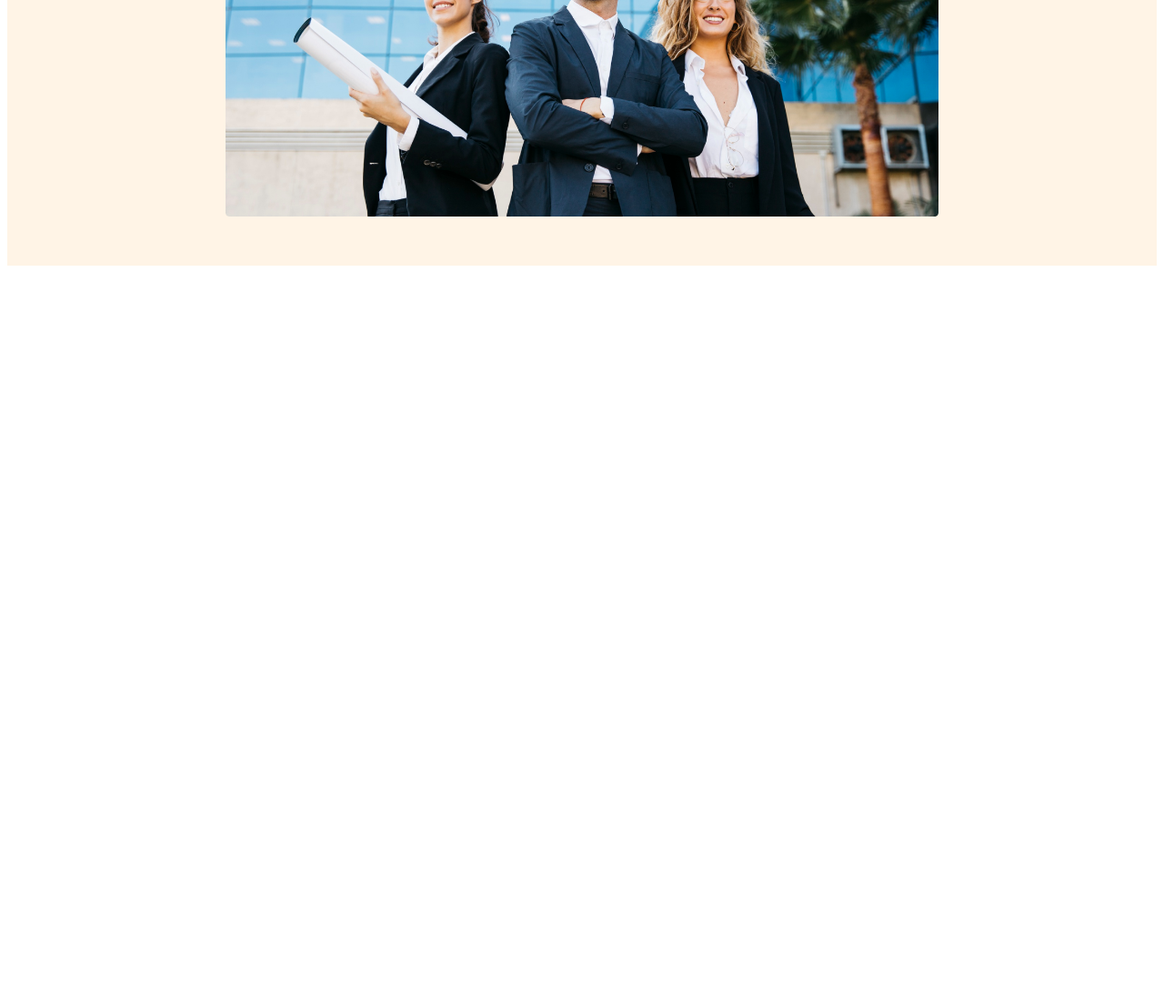
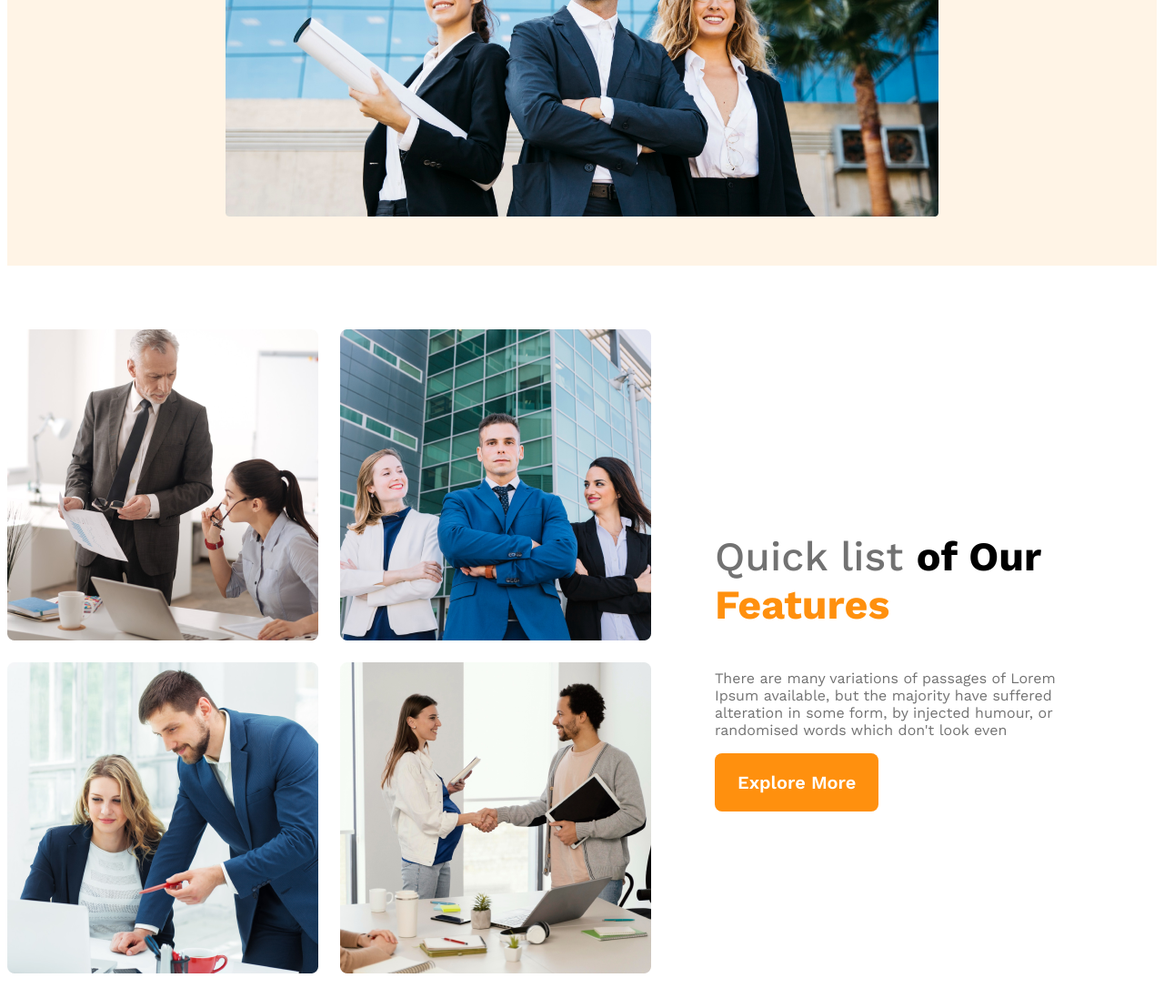
Before and after one commit to tabassumsabaa/g3-archi-website, a plain HTML site: page index.html in a window 1280 px wide. Shown: the part 719-1827 px from the top of the page at 91% size. Before the commit the page ends 1019 px from the top, so only its background shows below. Drawn offline with nearby package versions, Linux system fonts and the light colour scheme.

Commit message:
ass team container

```diff
--- a/index.html
+++ b/index.html
@@ -27,7 +27,20 @@
          </div>
     </header>
     <main>
-
+       <!-- feature section-->
+       <section class="teams-container">
+          <div class="teams-img-container">
+            <img src="images/team1.png" alt="">
+            <img src="images/team2.png" alt="">
+            <img src="images/team3.png" alt="">
+            <img src="images/team4.png" alt="">
+          </div>
+          <div class="teams-content">
+            <h3> <span class="quick"> Quick list </span> <span class="our"> of Our </span> <span class="feature"> Features </span></h3>
+            <p>There are many variations of passages of Lorem Ipsum available, but the majority have suffered alteration in some form, by injected humour, or randomised words which don't look even</p>
+            <button class="btn-primary">Explore More</button>
+          </div>
+       </section>
     </main>
     <footer>
 
--- a/style/archi.css
+++ b/style/archi.css
@@ -64,27 +64,71 @@ nav li a{
     margin-top: 20px;
     width: 100%;
 }
+/* main styles */
+main{
+    max-width: 1440px;
+    margin: 70px auto;
+}
+.teams-container{
+   display: flex;
+   align-items: center;
+}
+.teams-img-container{
+    display: grid;
+    grid-template-columns: repeat(2, 1fr);
+    gap: 1.5rem;
+}
+.teams-content{
+    padding-left: 70px;
+    padding-right: 70px;
+}
+.teams-content h3{
+    font-size: 2.8rem;
+}
+.quick{
+    color: #727272;
+    font-weight: 500;
+}
+.feature{
+   color: #ff900e;
+   font-weight: 700;
+}
+.teams-content p{
+   color: #727272;
+   font-size: 16px;
+   font-weight: 400;
+}
+
+
+
+
+
+/* */
+
 /* responsive media styles */
 /* mobile device*/
 @media screen and (max-width: 576px ) {
     header{
         padding: 20px;
     }
-    nav > ul{
+    nav > ul, .teams-container{
         flex-direction: column;
     }
+    .teams-img-container{
+        grid-template-columns: 1fr;
+    }
+    .teams-content{
+        padding-left: 20px;
+        padding-right: 20px;
+    }
 }
+
 /* tablet or medium device*/
 @media screen and (min-width: 576px) and (max-width: 960px) {
     header{
         padding: 50px;
     }
-    nav{
+    nav , .teams-container{
         flex-direction: column;
     }
 }
-
-
-
-
-/* */
```
